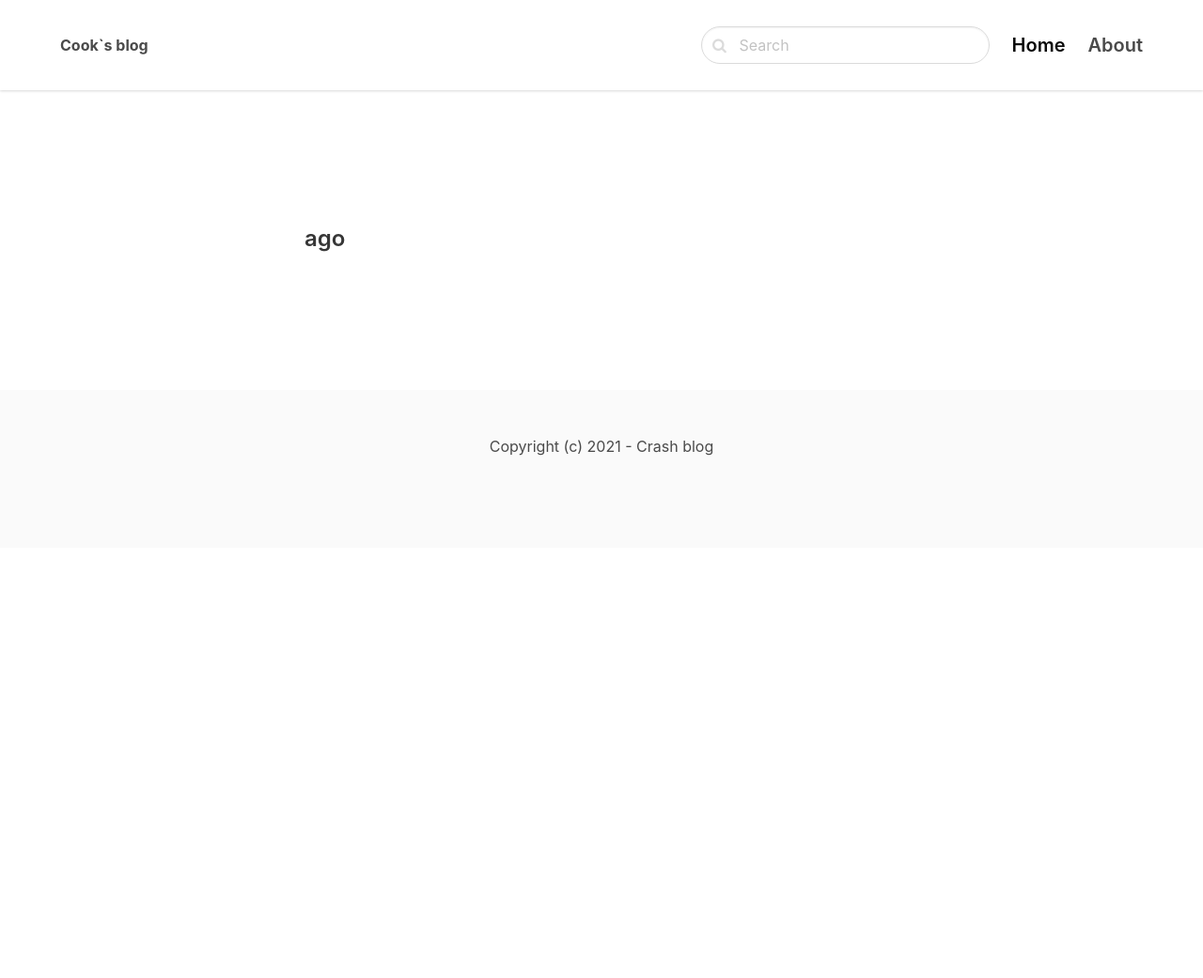
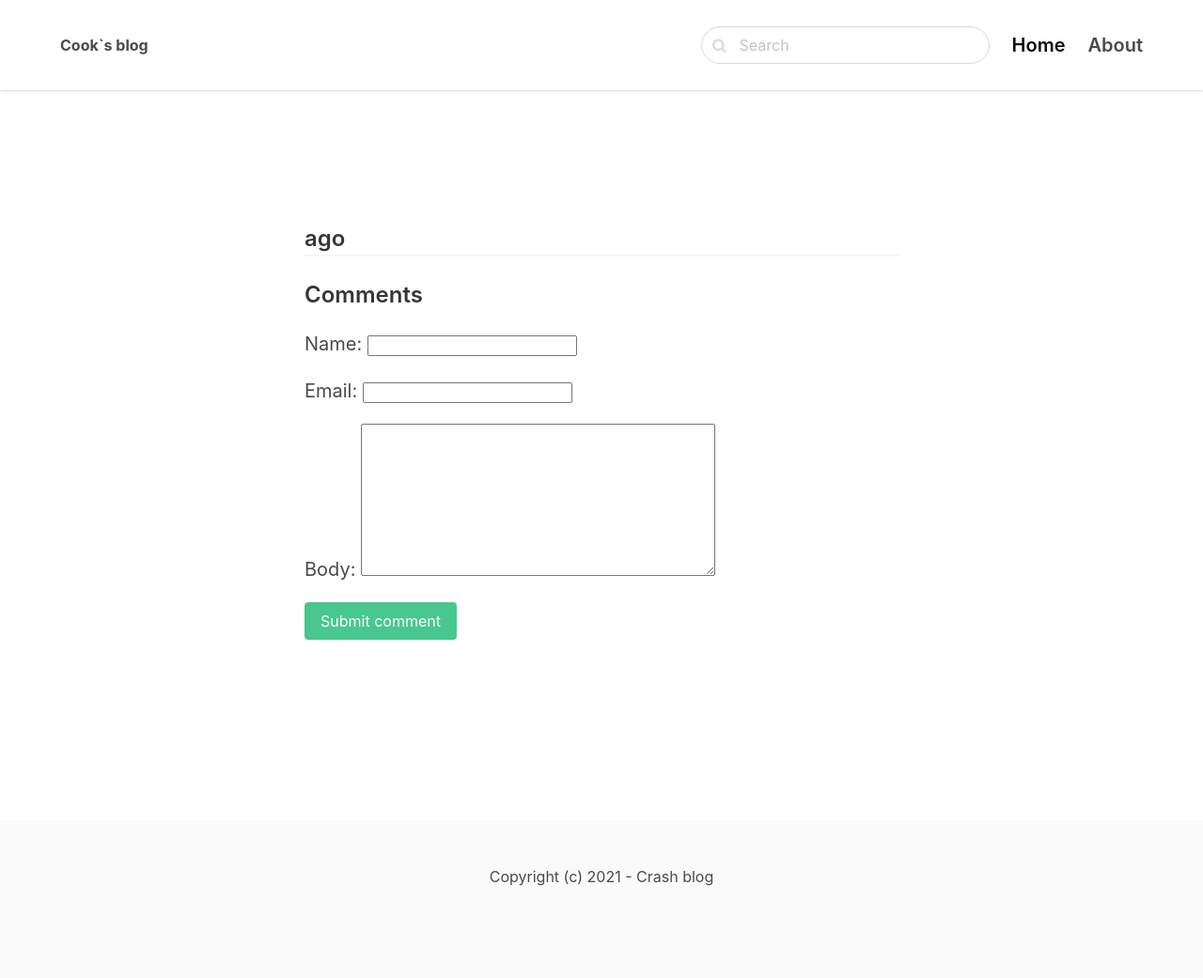
Before and after one commit to turamant/cooks-blog, a Django app: template apps/blog/templates/blog/detail.html in a window 1280 px wide. Shown: the whole page at 94% size. Before the commit the page ends 485 px from the top, so only its background shows below. Run offline with Django 3.2, Linux system fonts and the light colour scheme; the template is opened without the code that fills it: values that come from a table or form of the project are taken from there, others are empty.

Commit message:
blog/templates/detail.html + <form comment>

```diff
--- a/apps/blog/templates/blog/detail.html
+++ b/apps/blog/templates/blog/detail.html
@@ -22,6 +22,22 @@
                             <p><strong>{{ post.intro }}</strong></p>
                             <p>{{ post.body }}</p>
 
+                             <hr>
+
+                            <h2 class="subtitle is-4">Comments</h2>
+
+                            <form method="post" class="mb-6">
+                                {% csrf_token %}
+
+                                {{ form.as_p }}
+
+                                <div class="field">
+                                    <div class="control">
+                                        <button class="button is-success">Submit comment</button>
+                                    </div>
+                                </div>
+                            </form>
+
 
 
 
```
